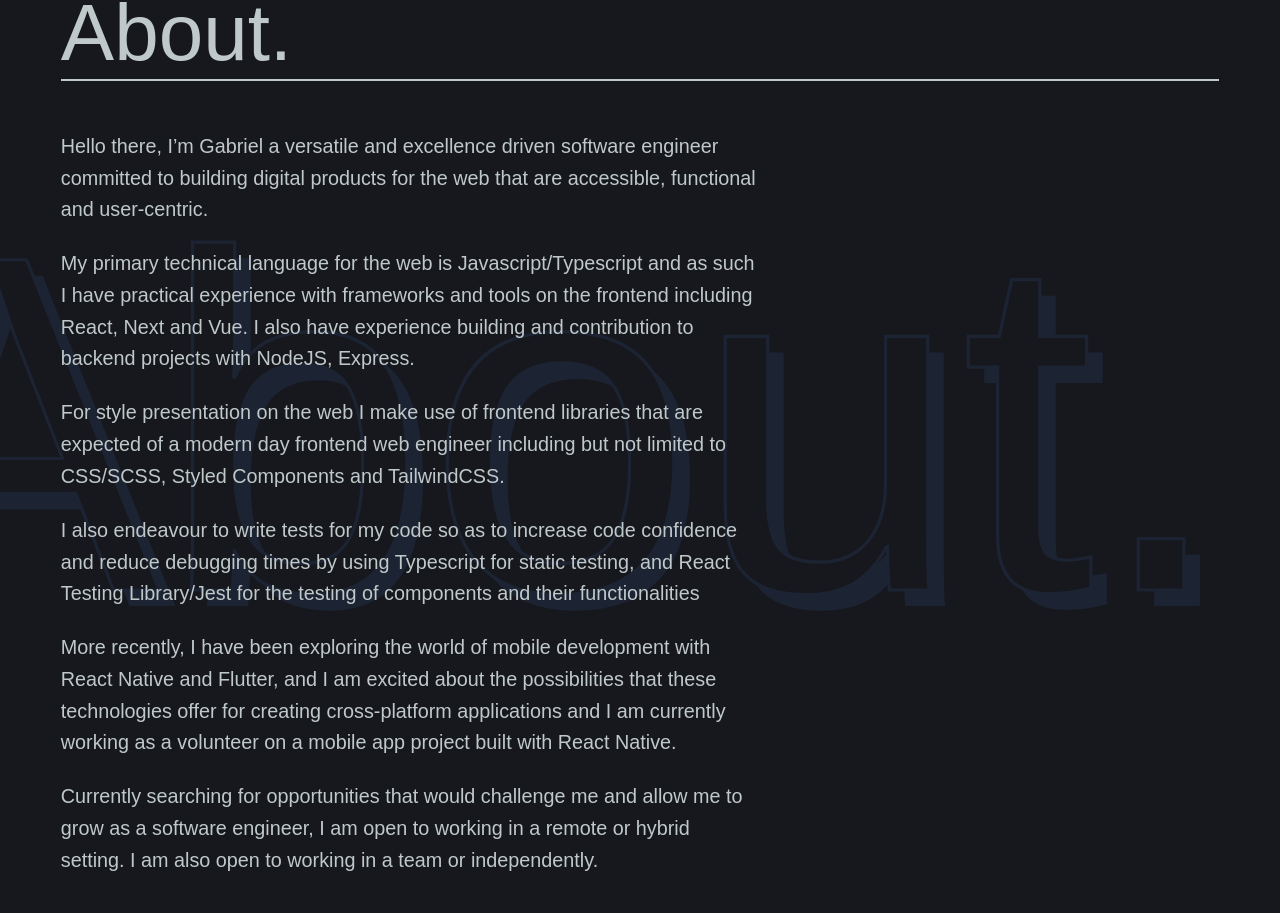
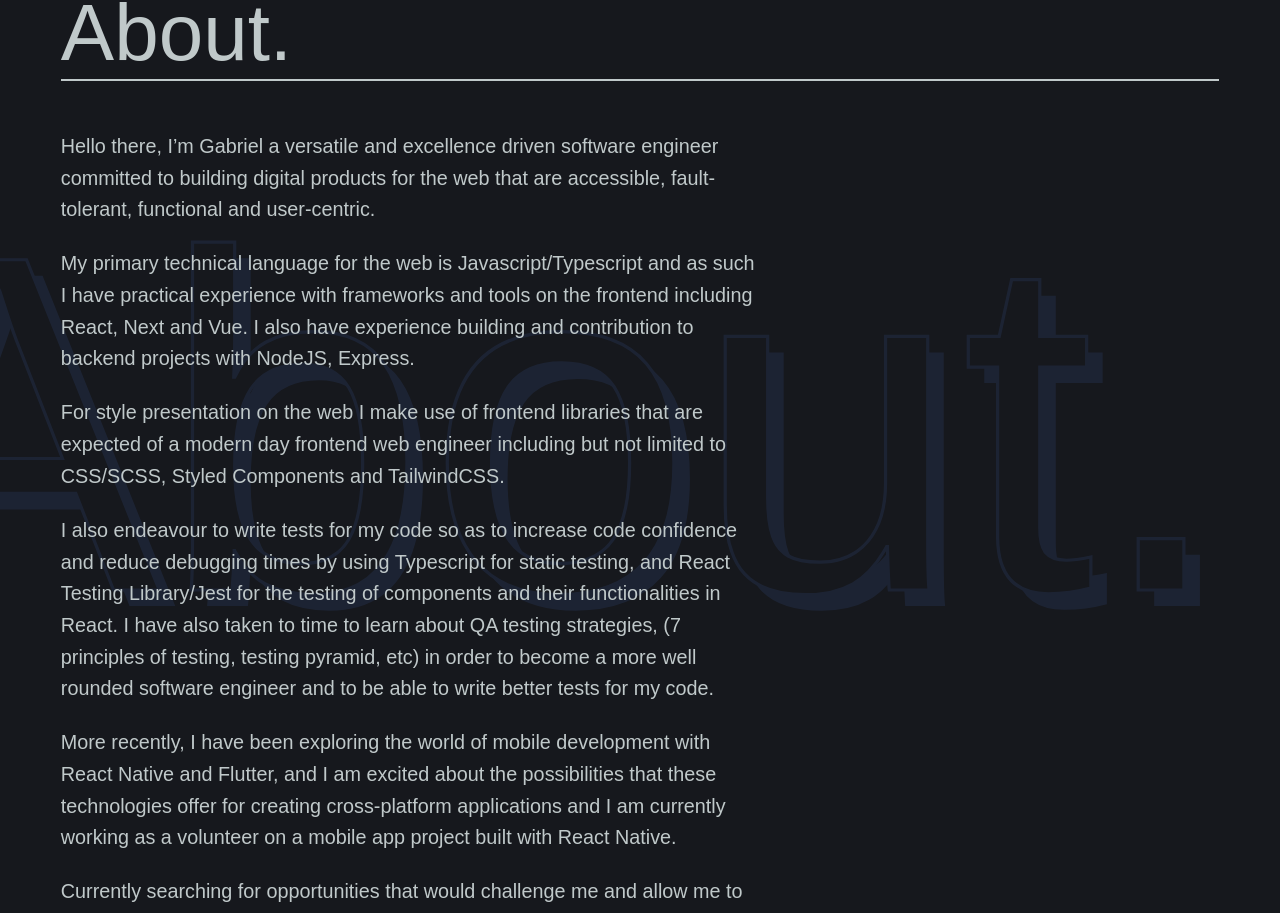
Before and after one commit to GabrielAbubakar/Portfolio-Website, a Next.js app: page / in a window 1280 px wide. Shown: the part 973-1886 px from the top of the page. Built offline with nearby package versions, Linux system fonts and the light colour scheme.

Commit message:
feat: copy update

```diff
--- a/components/sections/About/index.tsx
+++ b/components/sections/About/index.tsx
@@ -4,10 +4,10 @@
 import Container, { Button, Content, Paragraph } from "./About.styled";
 
 const copy = [
-  "Hello there, I’m Gabriel a versatile and excellence driven software engineer committed to building digital products for the web that are accessible, functional and user-centric.",
+  "Hello there, I’m Gabriel a versatile and excellence driven software engineer committed to building digital products for the web that are accessible, fault-tolerant, functional and user-centric.",
   "My primary technical language for the web is Javascript/Typescript and as such I have practical experience with frameworks and tools on the frontend including React, Next and Vue. I also have experience building and contribution to backend projects with NodeJS, Express.",
   "For style presentation on the web I make use of frontend libraries that are expected of a modern day frontend web engineer including but not limited to CSS/SCSS, Styled Components and TailwindCSS.",
-  "I also endeavour to write tests for my code so as to increase code confidence and reduce debugging times by using Typescript for static testing, and React Testing Library/Jest for the testing of components and their functionalities",
+  "I also endeavour to write tests for my code so as to increase code confidence and reduce debugging times by using Typescript for static testing, and React Testing Library/Jest for the testing of components and their functionalities in React. I have also taken to time to learn about QA testing strategies, (7 principles of testing, testing pyramid, etc) in order to become a more well rounded software engineer and to be able to write better tests for my code.",
   //   "I have also worked personally with further concepts such as Web Accessibility, Site Optimization for Search Engines as well as Prototyping wireframes via products such as Figma and Adobe XD. Some of the other tools I make use of in my development workflow include Redux, Git, Rest and GraphQL APIs (Consumption), Framer Motion, GSAP.",
   "More recently, I have been exploring the world of mobile development with React Native and Flutter, and I am excited about the possibilities that these technologies offer for creating cross-platform applications and I am currently working as a volunteer on a mobile app project built with React Native.",
   "Currently searching for opportunities that would challenge me and allow me to grow as a software engineer, I am open to working in a remote or hybrid setting. I am also open to working in a team or independently.",
```
